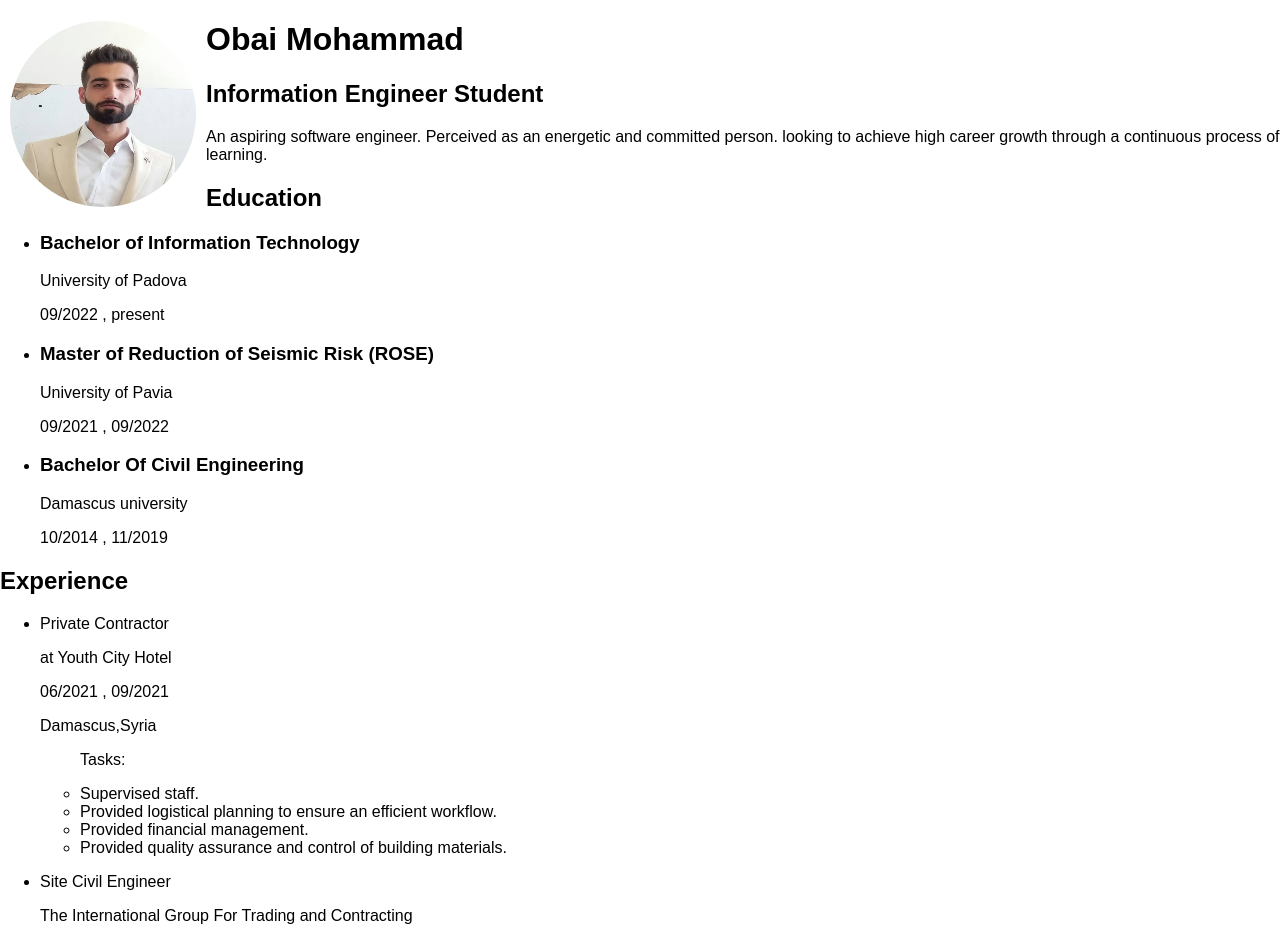
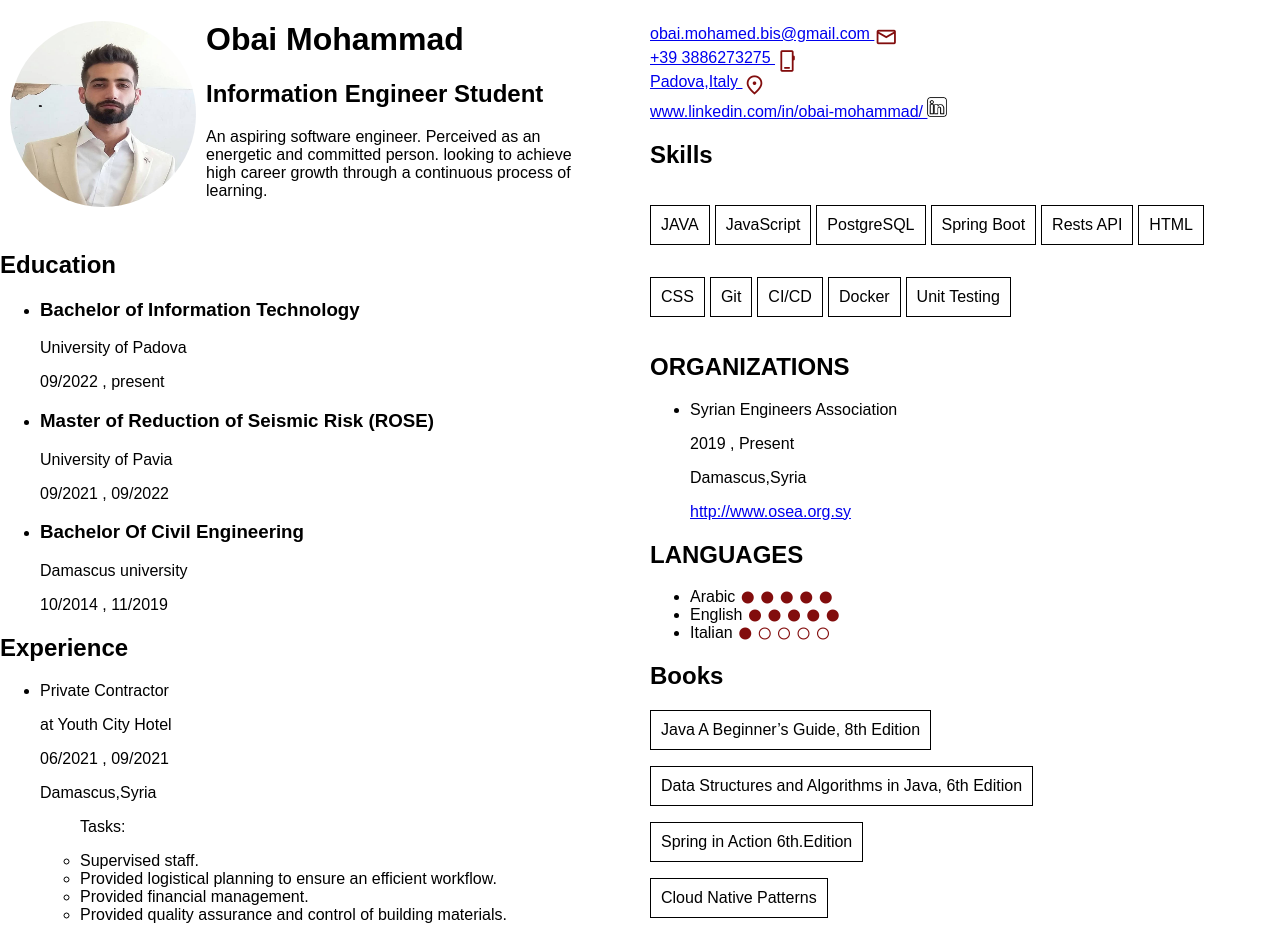
Before and after one commit to ObaiMohammad/CV, a website: page HTML/CV.html in a window 1280 px wide. Shown: the top 928 px of the page. Drawn offline with nearby package versions, Linux system fonts and the light colour scheme.

Commit message:
"Fixed some bugs and modified the style"

```diff
--- a/HTML/CV.html
+++ b/HTML/CV.html
@@ -1,18 +1,17 @@
-<!DOCTYPE html>
 <html lang="en">
 <head>
-  <meta charset="UTF-8">
-  <title>My_CV</title>
-  <link rel="stylesheet" type="text/css" href="../css/styles.css">
+  <title>First Document</title>
+  <link rel="stylesheet" type="text/css" href="../css/Styles.css">
   <link rel="stylesheet"
         href="https://fonts.googleapis.com/css2?family=Material+Symbols+Outlined:opsz,wght,FILL,GRAD@20..48,100..700,0..1,-50..200"/>
 </head>
 <body>
-<div class="container">
-  <div class="centered-content">
+
+<div class="my_cv">
+  <div class="one">
     <div class="left-column">
-      <!-- Content for the left column -->
-<!--      <img src="../img/ObaiMohammad.jpeg" alt="My Photo" width="186" height="186" style="float:left; margin:0px 10px">-->
+
+      <div class="info">
         <img src="../img/ObaiMohammad.jpeg" alt="My Photo" id="my-photo" style="float:left; margin:0px 10px">
         <header>
           <h1>Obai Mohammad</h1>
@@ -22,6 +21,8 @@
             looking to achieve high career growth through a continuous process of learning.
           </p>
         </header>
+      </div>
+
 
       <section id="education">
         <h2>Education</h2>
@@ -82,49 +83,67 @@
           </li>
         </ul>
       </section>
+    </div></div>
 </div>
-    <div class="separator"></div>
-    <div class="right-column">
-      <!-- Content for the right column -->
-      <a href="mailto:obai.mohamed.bis@gmail.com" class="info">
+
+<div class="two"><!-- Content for the right column -->
+
+  <div class="contact-info">
+    <div>
+      <a href="mailto:obai.mohamed.bis@gmail.com">
         obai.mohamed.bis@gmail.com
-      </a>
         <span class="material-symbols-outlined">
       mail
       </span>
-      <a href="tel:+393886273275" class="info"> +39 3886273275 </a>
-
-
+      </a>
+    </div>
+    <div>
+      <a href="tel:+393886273275" > +39 3886273275
         <span class="material-symbols-outlined">
         phone_iphone
       </span>
-      <a href="https://shorturl.at/adlnN" target="_blank" class="info">
+      </a>
+    </div>
+    <div>
+      <a href="https://shorturl.at/adlnN" target="_blank" >
         Padova,Italy
-      </a>
         <span class="material-symbols-outlined">
       location_on
       </span>
-      <a href="https://www.linkedin.com/in/obai-mohammad/" target="_blank" class="info">
-        https://www.linkedin.com/in/obai-mohammad/
       </a>
-      <img src="../img/linkedin.png" alt="LinkedIn" width="25" height="25" style="float:right; margin:0px 0px">
+    </div>
+    <div>
+      <a href="https://www.linkedin.com/in/obai-mohammad/" target="_blank" >
+        www.linkedin.com/in/obai-mohammad/
+        <img src="../img/linkedin.png" alt="LinkedIn" width="20" height="20" >
+      </a>
+    </div>
+  </div>
+
+
+
+
 
   <section id="skills">
+
     <h2>Skills</h2>
-        <div class="skill"> JAVA</div>
-        <div class="skill"> JavaScript</div>
-        <div class="skill"> PostgreSQL</div>
-        <div class="skill"> Spring Boot</div>
-        <div class="skill"> Rests API</div>
-        <div class="skill"> HTML</div>
-        <div class="skill"> CSS</div>
-        <div class="skill"> Git</div>
-        <div class="skill"> CI/CD</div>
-        <div class="skill"> Docker</div>
-        <div class="skill"> Unit Testing</div>
+
+    <div class="skills">
+
+      <p class="skill"> JAVA</p>
+      <p class="skill"> JavaScript</p>
+      <p class="skill"> PostgreSQL</p>
+      <p class="skill"> Spring Boot</p>
+      <p class="skill"> Rests API</p>
+      <p class="skill"> HTML</p>
+      <p class="skill"> CSS</p>
+      <p class="skill"> Git</p>
+      <p class="skill"> CI/CD</p>
+      <p class="skill"> Docker</p>
+      <p class="skill"> Unit Testing</p>
+    </div>
 
   </section>
-
   <section id="organizations">
     <h2>ORGANIZATIONS</h2>
     <ul>
@@ -185,15 +204,9 @@
     <p class="book">Spring in Action 6th.Edition</p>
     <p class="book">Cloud Native Patterns</p>
     <p class="book">Clean Code: A Handbook of Agile Software Craftsmanship</p>
-
-
   </section>
-
-    </div>
-  </div>
 </div>
 
 
-<script src="../js/script.js"></script>
 </body>
 </html>
--- a/css/styles.css
+++ b/css/styles.css
@@ -1,10 +1,43 @@
+my_cv
+{
+  /*text-align: center;*/
+  font-size: 10px;
+  color: white;
+  /*padding: 10px;*/
+  display: flex;
+  align-items: center;
+  justify-content: center;
+  height: 100%;
+  width: 400px;
+  margin: auto;
+  color: black;
+  column-gap: 50px;
+}
+.one
+{
+  float: left;
+  width: 600px;
+  height: 1300px;
+  border: 100px;
+  margin-right: 50px;
+}
+.two
+{
+  float: left;
+  width: 600px;
+  height: 1300px;
+
+}
+
 #my-photo{
-   border-radius :50%;
+  border-radius :50%;
   width: 186px;
   height: 186px;
   margin-right: 50px;
 
 
+}
+.contact-info{
 }
 .material-symbols-outlined {
   font-variation-settings:
@@ -14,6 +47,8 @@
     'opsz' 20;
   vertical-align: text-top;
   color: rgba(129, 10, 10, 0.99);
+
+
 }
 
 /* styles.css */
@@ -71,23 +106,42 @@ body {
   font-family: Arial, sans-serif;
 }
 
-/*.container {*/
+.contact-info{
+  padding-top: 25px;
+
+  /*text-align: center;*/
+  /*padding: 10px;*/
+  display: flex;
+  /*align-items: center;*/
+  /*justify-content: center;*/
+  /*height: 100%;*/
+  flex-direction: column;
+  flex-wrap: wrap;
+
+
+}
+
+/*#skills{*/
 /*  display: flex;*/
-/*  flex-direction: row;*/
-/*  justify-content: space-between;*/
-/*  align-items: center;*/
-/*  padding: 20px;*/
+/*  gap: 5px;*/
+/*flex-wrap: wrap*/
 /*}*/
 
-/*.left-column, .right-column {*/
-/*  width: 48%; !* Adjust as needed *!*/
-/*  !*padding: 20px;*!*/
-/*  !*border: 1px solid #ccc; !* Add borders to columns for clarity *!*!*/
-/*  !*box-sizing: border-box; !* Include border width in column width *!*!*/
-/*}*/
 
-/*.separator {*/
-/*  width: 2px;*/
-/*  background-color: #333;*/
-/*  height: 100%;*/
-/*}*/
+.skills{
+  display: flex;
+  flex-wrap: wrap;
+  justify-content:flex-start;
+  flex-direction: row;
+  column-gap: 5px;
+}
+
+.skill{
+  padding: 10px; border: 1px solid;
+  width: fit-content;
+
+}
+
+.info{
+  padding-bottom: 15px;
+}
```
Lines whose indentation alone changed are shown as unchanged.
